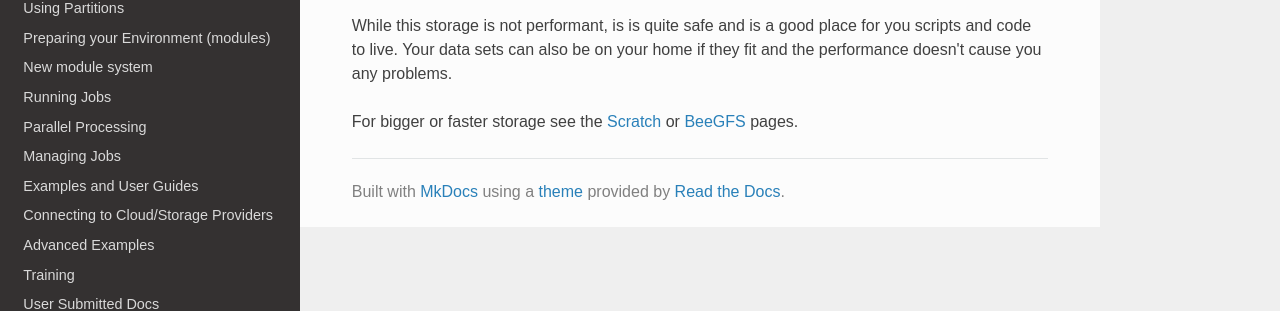
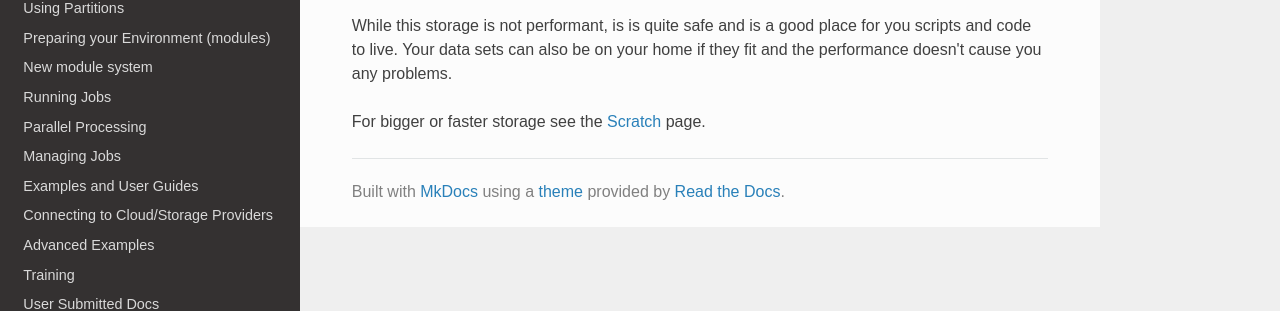
Before and after one commit to vuw-research-computing/raapoi-docs, an MkDocs documentation site: the page built from docs/storage/home.md, in a window 1280 px wide. Shown: the part 275-586 px from the top of the page. Built offline with MkDocs 1.6.1, drawn with Linux system fonts in a browser that asks for light colours; nearby versions of some CDN libraries; some web fonts are replaced.

Commit message:
remove mention of beegfs from storage/home.md

```diff
--- a/docs/storage/home.md
+++ b/docs/storage/home.md
@@ -6,4 +6,4 @@ If you accidentally delete something here it can be recovered with a service des
 
 While this storage is not performant, is is quite safe and is a good place for you scripts and code to live.  Your data sets can also be on your home if they fit and the performance doesn't cause you any problems.
 
-For bigger or faster storage see the [Scratch](scratch.md) or [BeeGFS](beegfs.md) pages.
+For bigger or faster storage see the [Scratch](scratch.md) page.
```
